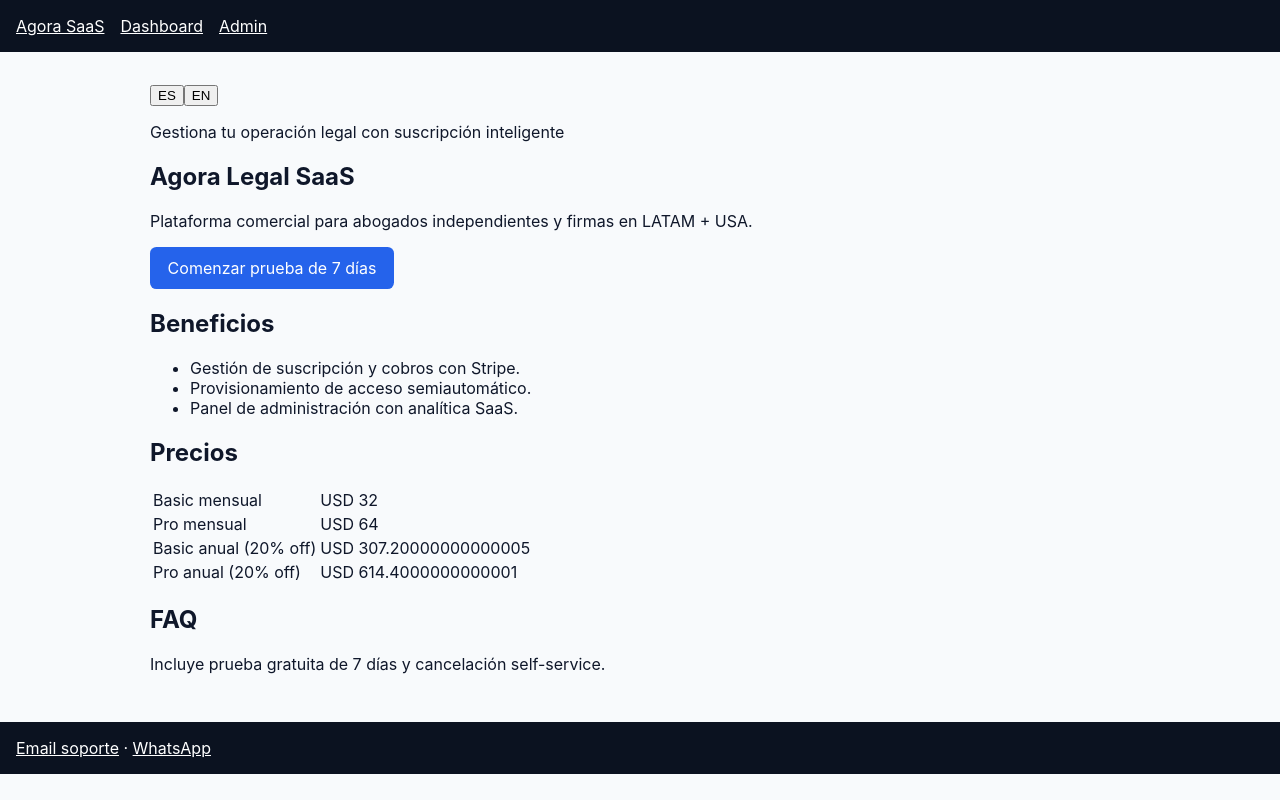
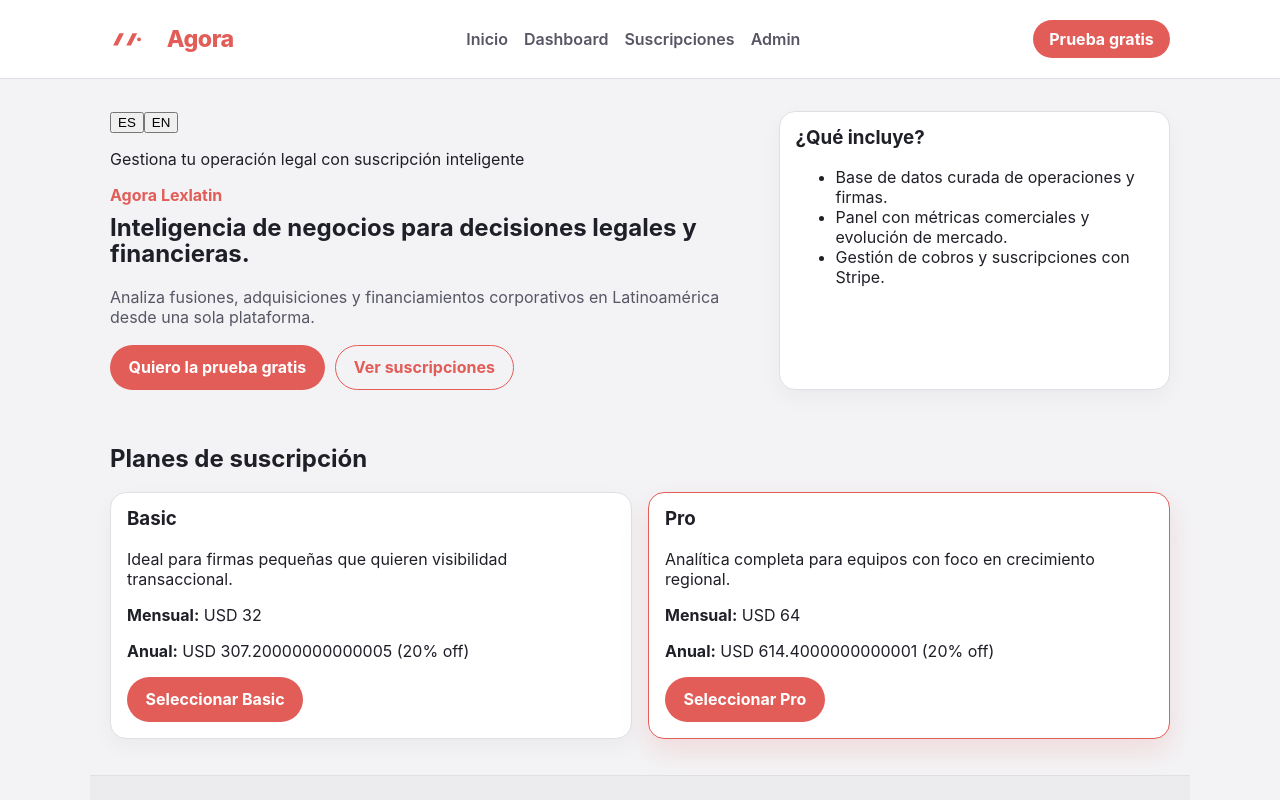
Before and after one commit to mov1datc1/agora_saas, a Next.js app: page / in a window 1280 px wide. Shown: the top 800 px of the page. Built offline with nearby package versions, Linux system fonts and the light colour scheme.

Commit message:
feat: aplicar branding Agora en landing y layout

```diff
--- a/app/globals.css
+++ b/app/globals.css
@@ -1,7 +1,106 @@
-body { font-family: Inter, Arial, sans-serif; margin: 0; background: #f8fafc; color: #0f172a; }
-.header,.footer { background: #0b1220; color: white; padding: 1rem; }
-nav { display: flex; gap: 1rem; }
-a { color: inherit; }
-.container { max-width: 980px; margin: 0 auto; padding: 2rem; }
-.btn { display: inline-block; background: #2563eb; color: white; padding: .7rem 1.1rem; border-radius: .4rem; text-decoration: none; }
-.card { background: white; border-radius: .5rem; padding: 1rem; margin-bottom: 1rem; }
+:root {
+  --bg: #f3f3f5;
+  --surface: #ffffff;
+  --surface-alt: #ececef;
+  --text: #1f1f28;
+  --muted: #565665;
+  --brand: #e25d58;
+  --brand-dark: #1d1b4f;
+  --border: #dfdfe6;
+}
+
+* { box-sizing: border-box; }
+body {
+  font-family: Inter, Arial, sans-serif;
+  margin: 0;
+  background: var(--bg);
+  color: var(--text);
+}
+
+h1, h2, h3 {
+  line-height: 1.1;
+  margin-top: 0;
+}
+
+a { color: inherit; text-decoration: none; }
+
+.container { max-width: 1100px; margin: 0 auto; padding: 1.25rem; }
+
+.header {
+  background: var(--surface);
+  border-bottom: 1px solid var(--border);
+  position: sticky;
+  top: 0;
+  z-index: 30;
+}
+.header-inner, .footer-inner { display: flex; align-items: center; justify-content: space-between; gap: 1rem; }
+.nav-links { display: flex; gap: 1rem; color: var(--muted); font-weight: 600; }
+.nav-links a:hover { color: var(--brand); }
+
+.brand { display: inline-flex; align-items: center; gap: .45rem; font-weight: 800; color: var(--brand); }
+.brand-mark { width: 3.1rem; height: 1.3rem; fill: var(--brand); }
+.brand-text { font-size: 1.45rem; letter-spacing: -.02em; }
+
+.footer {
+  background: var(--surface);
+  border-top: 1px solid var(--border);
+  color: var(--muted);
+  margin-top: 2.5rem;
+}
+
+.btn {
+  display: inline-flex;
+  align-items: center;
+  justify-content: center;
+  border: 1px solid transparent;
+  background: var(--brand);
+  color: white;
+  padding: .72rem 1.1rem;
+  border-radius: 999px;
+  font-weight: 700;
+}
+.btn:hover { filter: brightness(0.96); }
+.btn-sm { padding: .5rem .95rem; }
+.btn-secondary {
+  background: transparent;
+  border-color: var(--brand);
+  color: var(--brand);
+}
+
+.hero {
+  display: grid;
+  grid-template-columns: 1.25fr .75fr;
+  gap: 1rem;
+  padding-top: 2rem;
+}
+.eyebrow { color: var(--brand); font-weight: 700; margin-bottom: .6rem; }
+.lead { color: var(--muted); max-width: 62ch; }
+.hero-actions { display: flex; gap: .65rem; margin-top: 1.1rem; flex-wrap: wrap; }
+
+.section { margin-top: 1rem; }
+.muted { background: var(--surface-alt); border-top: 1px solid var(--border); border-bottom: 1px solid var(--border); padding-top: 2rem; padding-bottom: 2rem; }
+
+.card {
+  background: var(--surface);
+  border: 1px solid var(--border);
+  border-radius: 16px;
+  padding: 1rem;
+  box-shadow: 0 8px 22px rgba(22, 22, 31, .04);
+}
+.pricing-card.featured {
+  border-color: var(--brand);
+  box-shadow: 0 12px 28px rgba(226, 93, 88, .16);
+}
+
+.grid-two, .grid-three {
+  display: grid;
+  gap: 1rem;
+}
+.grid-two { grid-template-columns: repeat(2, minmax(0, 1fr)); }
+.grid-three { grid-template-columns: repeat(3, minmax(0, 1fr)); }
+
+@media (max-width: 900px) {
+  .hero { grid-template-columns: 1fr; }
+  .nav-links { display: none; }
+  .grid-two, .grid-three { grid-template-columns: 1fr; }
+}
--- a/app/layout.tsx
+++ b/app/layout.tsx
@@ -1,21 +1,33 @@
 import './globals.css';
 import Link from 'next/link';
 import { env } from '@/lib/env';
+import { AgoraLogo } from '@/components/agora-logo';
 
 export default function RootLayout({ children }: { children: React.ReactNode }) {
   return (
     <html lang="es">
       <body>
         <header className="header">
-          <nav>
-            <Link href="/">Agora SaaS</Link>
-            <Link href="/dashboard">Dashboard</Link>
-            <Link href="/admin/users">Admin</Link>
-          </nav>
+          <div className="container header-inner">
+            <AgoraLogo />
+            <nav className="nav-links">
+              <Link href="/">Inicio</Link>
+              <Link href="/dashboard">Dashboard</Link>
+              <Link href="/dashboard/billing">Suscripciones</Link>
+              <Link href="/admin/users">Admin</Link>
+            </nav>
+            <Link href="/signup" className="btn btn-sm">Prueba gratis</Link>
+          </div>
         </header>
         {children}
         <footer className="footer">
-          <a href={`mailto:${env.SUPPORT_EMAIL}`}>Email soporte</a> · <a href={env.SUPPORT_WHATSAPP_URL}>WhatsApp</a>
+          <div className="container footer-inner">
+            <AgoraLogo />
+            <div>
+              <a href={`mailto:${env.SUPPORT_EMAIL}`}>Email soporte</a> ·{' '}
+              <a href={env.SUPPORT_WHATSAPP_URL}>WhatsApp</a>
+            </div>
+          </div>
         </footer>
       </body>
     </html>
--- a/app/page.tsx
+++ b/app/page.tsx
@@ -2,37 +2,71 @@ import Link from 'next/link';
 import { PRICES } from '@/lib/pricing';
 import { LanguageSwitcher } from '@/components/language-switcher';
 
+const plans = [
+  {
+    name: 'Basic',
+    monthly: PRICES.basic.monthly,
+    annual: PRICES.basic.annual,
+    description: 'Ideal para firmas pequeñas que quieren visibilidad transaccional.'
+  },
+  {
+    name: 'Pro',
+    monthly: PRICES.pro.monthly,
+    annual: PRICES.pro.annual,
+    description: 'Analítica completa para equipos con foco en crecimiento regional.',
+    featured: true
+  }
+];
+
 export default function HomePage() {
   return (
-    <main className="container">
-      <LanguageSwitcher />
-      <section>
-        <h1>Agora Legal SaaS</h1>
-        <p>Plataforma comercial para abogados independientes y firmas en LATAM + USA.</p>
-        <Link href="/signup" className="btn">Comenzar prueba de 7 días</Link>
+    <main>
+      <section className="hero container">
+        <div>
+          <LanguageSwitcher />
+          <p className="eyebrow">Agora Lexlatin</p>
+          <h1>Inteligencia de negocios para decisiones legales y financieras.</h1>
+          <p className="lead">
+            Analiza fusiones, adquisiciones y financiamientos corporativos en Latinoamérica
+            desde una sola plataforma.
+          </p>
+          <div className="hero-actions">
+            <Link href="/signup" className="btn">Quiero la prueba gratis</Link>
+            <Link href="/dashboard/billing" className="btn btn-secondary">Ver suscripciones</Link>
+          </div>
+        </div>
+        <div className="hero-panel card">
+          <h3>¿Qué incluye?</h3>
+          <ul>
+            <li>Base de datos curada de operaciones y firmas.</li>
+            <li>Panel con métricas comerciales y evolución de mercado.</li>
+            <li>Gestión de cobros y suscripciones con Stripe.</li>
+          </ul>
+        </div>
       </section>
-      <section>
+
+      <section className="container section">
+        <h2>Planes de suscripción</h2>
+        <div className="grid-two">
+          {plans.map((plan) => (
+            <article className={`pricing-card card ${plan.featured ? 'featured' : ''}`} key={plan.name}>
+              <h3>{plan.name}</h3>
+              <p>{plan.description}</p>
+              <p><strong>Mensual:</strong> USD {plan.monthly}</p>
+              <p><strong>Anual:</strong> USD {plan.annual} (20% off)</p>
+              <Link href="/signup" className="btn">Seleccionar {plan.name}</Link>
+            </article>
+          ))}
+        </div>
+      </section>
+
+      <section className="container section muted">
         <h2>Beneficios</h2>
-        <ul>
-          <li>Gestión de suscripción y cobros con Stripe.</li>
-          <li>Provisionamiento de acceso semiautomático.</li>
-          <li>Panel de administración con analítica SaaS.</li>
-        </ul>
-      </section>
-      <section>
-        <h2>Precios</h2>
-        <table>
-          <tbody>
-            <tr><td>Basic mensual</td><td>USD {PRICES.basic.monthly}</td></tr>
-            <tr><td>Pro mensual</td><td>USD {PRICES.pro.monthly}</td></tr>
-            <tr><td>Basic anual (20% off)</td><td>USD {PRICES.basic.annual}</td></tr>
-            <tr><td>Pro anual (20% off)</td><td>USD {PRICES.pro.annual}</td></tr>
-          </tbody>
-        </table>
-      </section>
-      <section>
-        <h2>FAQ</h2>
-        <p>Incluye prueba gratuita de 7 días y cancelación self-service.</p>
+        <div className="grid-three">
+          <article className="card"><h3>Descubre nuevos mercados</h3><p>Identifica oportunidades por sector y país con datos contrastados.</p></article>
+          <article className="card"><h3>Mide tu desempeño</h3><p>Compara tu firma con la actividad regional de los últimos años.</p></article>
+          <article className="card"><h3>Activa en minutos</h3><p>Empieza con prueba gratuita y cancela cuando quieras.</p></article>
+        </div>
       </section>
     </main>
   );
--- /dev/null
+++ b/components/agora-logo.tsx
@@ -0,0 +1,14 @@
+import Link from 'next/link';
+
+export function AgoraLogo({ href = '/' }: { href?: string }) {
+  return (
+    <Link href={href} className="brand" aria-label="Agora Lexlatin">
+      <svg viewBox="0 0 64 24" role="img" aria-hidden="true" className="brand-mark">
+        <path d="M4 20L12 4H18L10 20H4Z" />
+        <path d="M21 20L29 4H35L27 20H21Z" />
+        <circle cx="37.5" cy="12" r="2.5" />
+      </svg>
+      <span className="brand-text">Agora</span>
+    </Link>
+  );
+}
```
